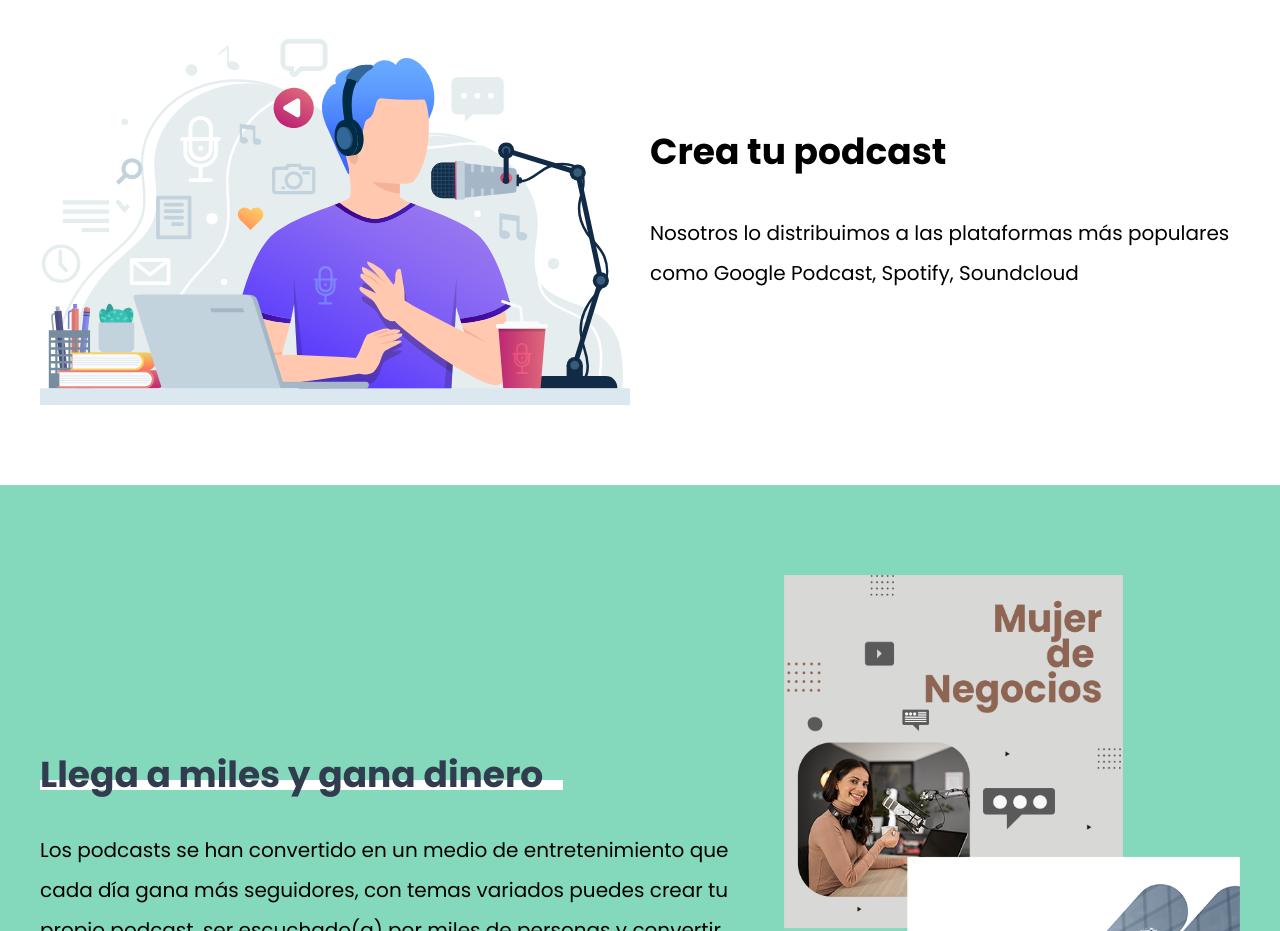
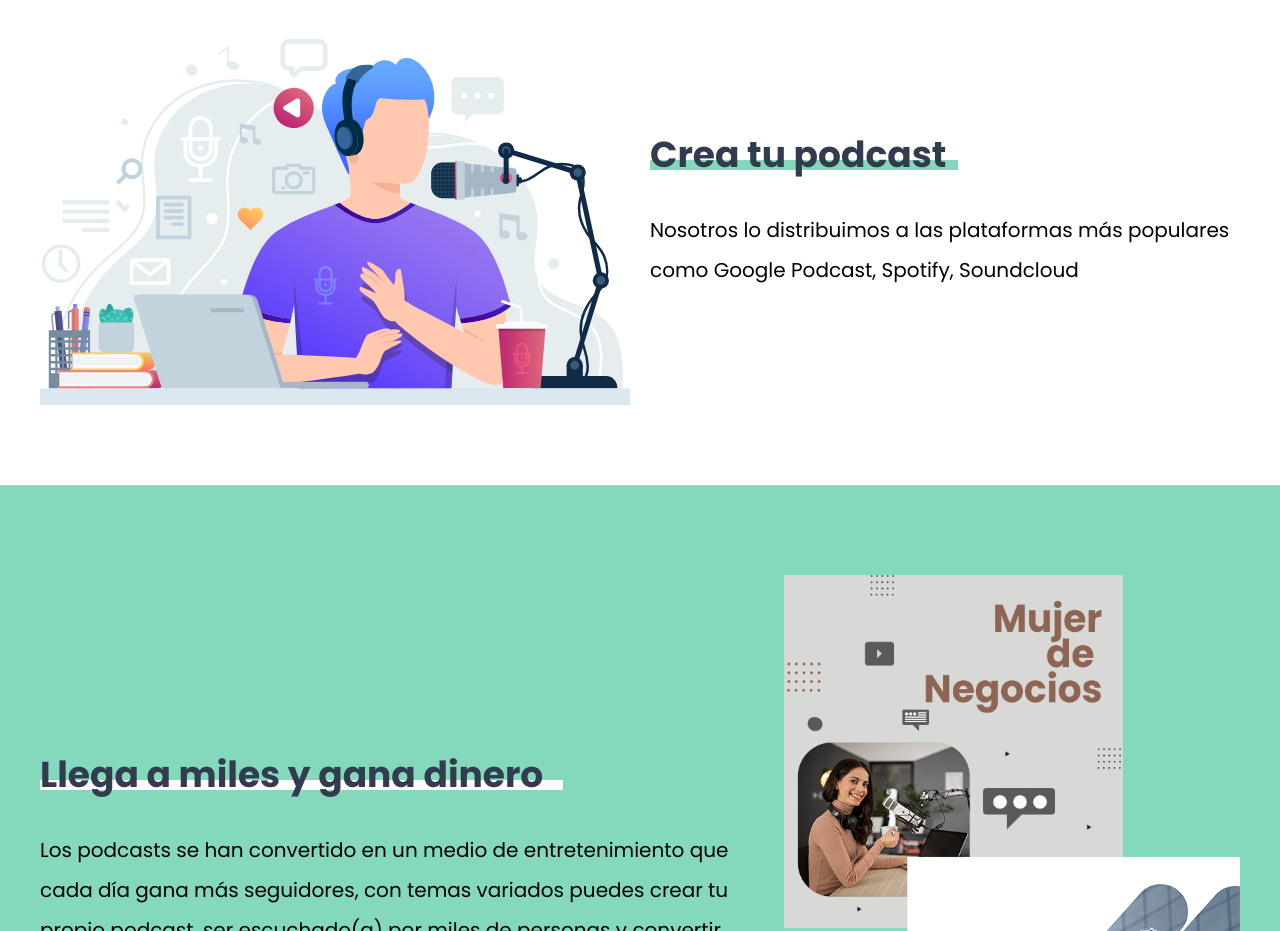
Before and after one commit to ManuUSS/podcast-fm, a website: page index.html in a window 1280 px wide. Shown: the part 840-1771 px from the top of the page. Drawn offline with nearby package versions, Linux system fonts and the light colour scheme; files that its build step writes are made by us from their sources; files whose address does not match are found by name.

Commit message:
fix: create heading section

```diff
--- a/src/scss/ui/_create.scss
+++ b/src/scss/ui/_create.scss
@@ -15,4 +15,8 @@
             align-items: center;
         }
     }
+
+    &__heading {
+        @include mixins.heading( vars.$color_secondary, vars.$color_primary );
+    }
 }
```
